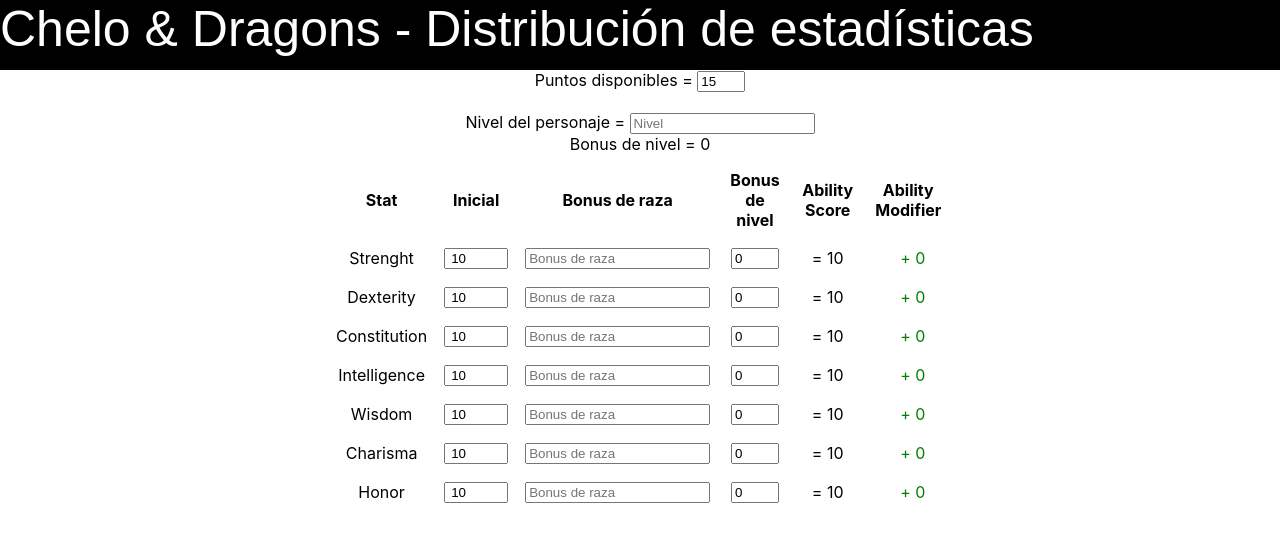
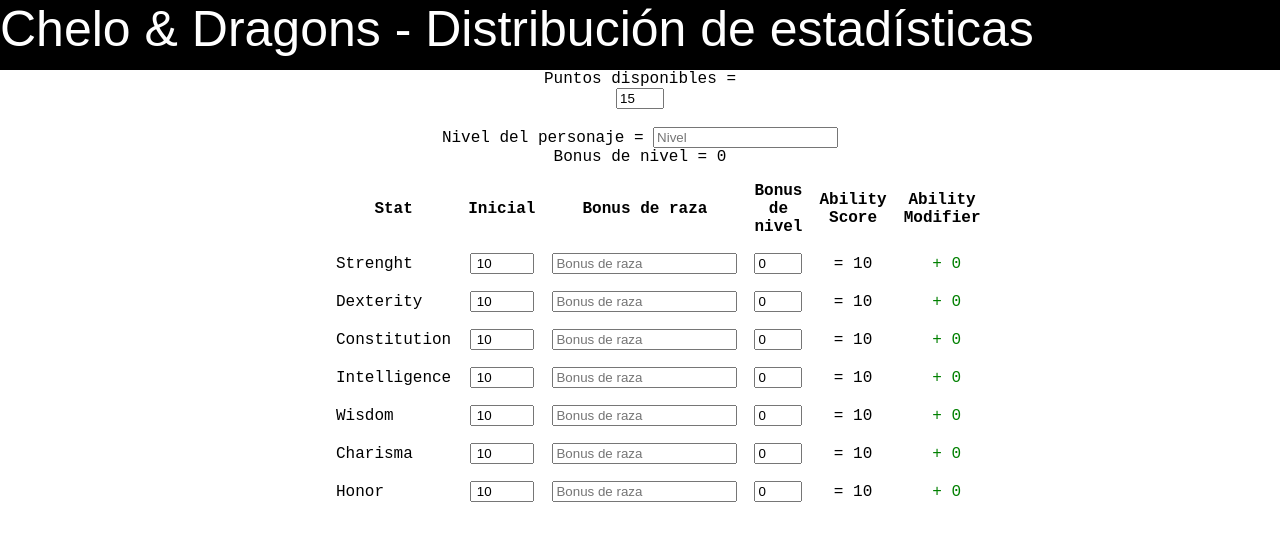
Before and after one commit to juanhosz/dnd_stat_distribution, a React (Create React App) app: page / in a window 1280 px wide. Shown: the top 542 px of the page. Built offline with nearby package versions, Linux system fonts and the light colour scheme.

Commit message:
Se cambia la font

```diff
--- a/src/App.css
+++ b/src/App.css
@@ -54,6 +54,7 @@
   width: 50%;
   margin:auto;
   background: transparent;
+  font-family:OCR A Std, monospace;
 
 }
 
@@ -90,3 +91,13 @@
 .table_format{
   border-spacing: 15px;
 }
+
+
+.stat_name{
+  text-align: left;
+}
+
+
+.prueba{
+  font-family: OCR A Std, monospace;
+}
--- a/src/components/stat_frame.tsx
+++ b/src/components/stat_frame.tsx
@@ -28,7 +28,7 @@ export const Stat_frame = () =>{
     return (
       <div className='centered_parent'>
 
-        Puntos disponibles = <input className = 'box_puntosDisponibles' value={puntos_disponibles} onChange={e => setPuntosDisponibles(Number(e.target.value))}></input>
+        <div className="prueba">Puntos disponibles = </div><input className = 'box_puntosDisponibles' value={puntos_disponibles} onChange={e => setPuntosDisponibles(Number(e.target.value))}></input>
         <div></div>
         <br></br>
         Nivel del personaje = <input placeholder='Nivel ' onChange={e => actualizarBonusNivel(Number(e.target.value))}></input>
```
